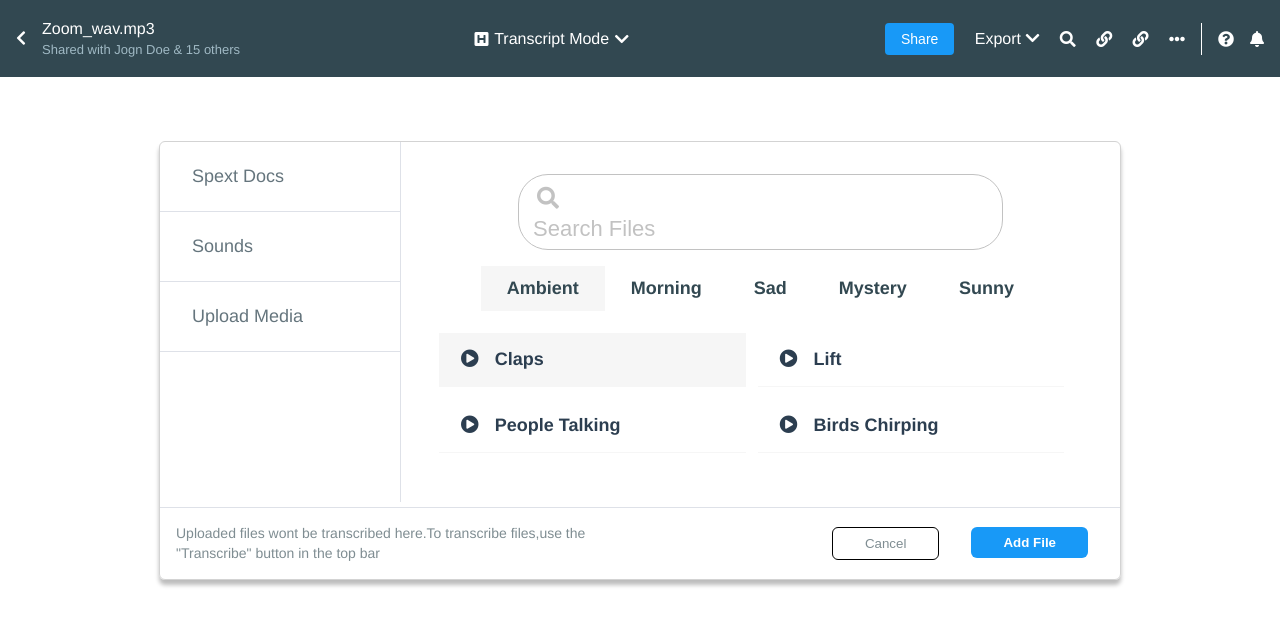
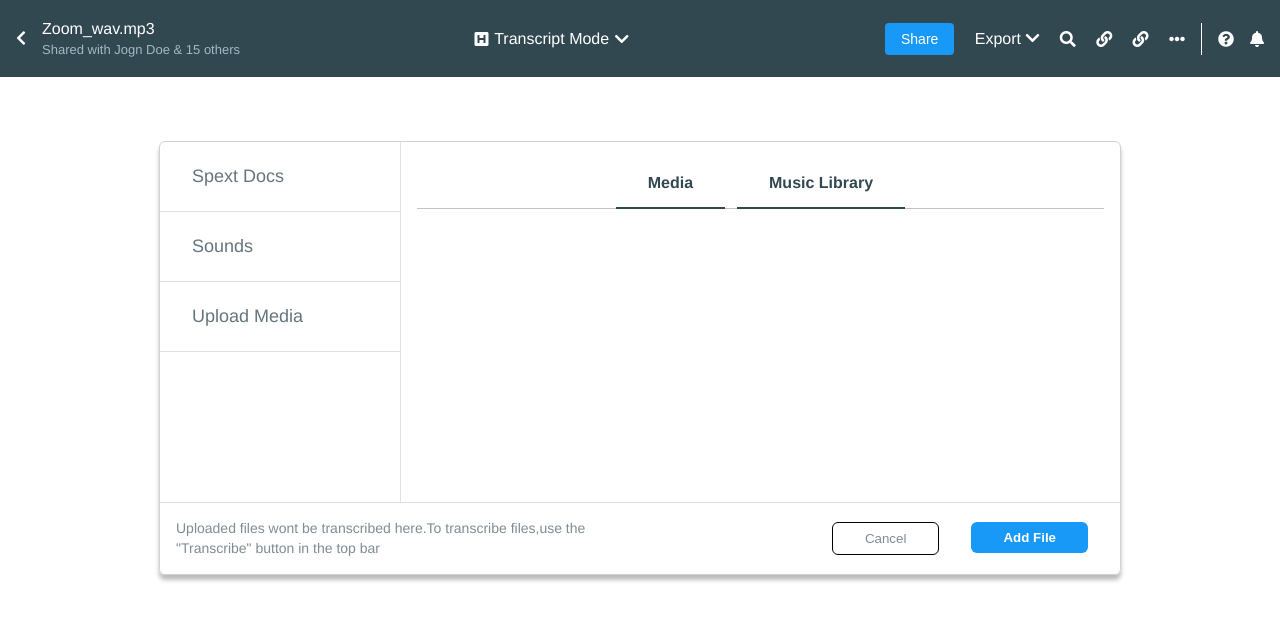
Before and after one commit to eleMental595/spext-revamp, a Vue app in the folder spext-revamp/: page /addfile/sounds in a window 1280 px wide. Shown: the top 626 px of the page. Built offline with nearby package versions, Linux system fonts and the light colour scheme; what v-tooltip, vue-js-modal would draw is missing.

Commit message:
sounds component header added

```diff
--- a/spext-revamp/src/components/Sounds/Media/Media.html
+++ b/spext-revamp/src/components/Sounds/Media/Media.html
@@ -0,0 +1,3 @@
+<div>
+    Media
+</div>
--- a/spext-revamp/src/components/Sounds/MusicLibrary/MusicLibrary.css
+++ b/spext-revamp/src/components/Sounds/MusicLibrary/MusicLibrary.css
@@ -101,6 +101,7 @@
     border-bottom: 1px solid #f6f6f6;
     font-weight: bold;
     cursor: pointer;
+    color: #324851;
 }
 
 .results .result-list .item .icon {
--- a/spext-revamp/src/components/Sounds/Sounds.html
+++ b/spext-revamp/src/components/Sounds/Sounds.html
@@ -1,7 +1,10 @@
 <div id="sounds">
-  <!-- <p>Sounds</p>
-    <router-link to="/media">Media</router-link>
-    <router-link to="/musiclibrary">Music Library</router-link> -->
-  <MusicLibrary></MusicLibrary>
+  <div class="sound-nav">
+<router-link to="media">Media</router-link>
+<router-link to="musiclibrary">Music Library</router-link>
+  </div>
+    <div class="content">
+    <router-view></router-view>
+    </div>
 </div>
-<!-- </router-view> -->
+</router-view>
--- a/spext-revamp/src/components/Sounds/Sounds.scss
+++ b/spext-revamp/src/components/Sounds/Sounds.scss
@@ -3,4 +3,19 @@
 #sounds {
     padding: 16px;
     text-align: center;
+    flex-direction: column;
+
+    .sound-nav {
+        padding: 16px;
+        border-bottom: 1px solid #c2c2c2;
+
+        a {
+            text-decoration: none;
+            margin: 0 6px;
+            padding: 16px 32px;
+            color: #324851;
+            font-weight: bold;
+            border-bottom: 2px solid #324851;
+        }
+    }
 }
--- a/spext-revamp/src/router.js
+++ b/spext-revamp/src/router.js
@@ -3,6 +3,8 @@ import VueRouter from "vue-router";
 import AddFiles from "./components/AddFiles/AddFiles";
 import SpextDocs from "./components/SpextDocs/SpextDocs";
 import Sounds from "./components/Sounds/Sounds";
+import MusicLibrary from "./components/Sounds/MusicLibrary/MusicLibrary";
+import Media from "./components/Sounds/Media/Media";
 import UploadMedia from "./components/UploadMedia/UploadMedia";
 
 Vue.use(VueRouter);
@@ -22,7 +24,19 @@ const router = new VueRouter({
         {
           path: "sounds",
           name: "sounds",
-          component: Sounds
+          component: Sounds,
+          children: [
+            {
+              path: "musiclibrary",
+              name: "musiclibrary",
+              component: MusicLibrary
+            },
+            {
+              path: "/media",
+              name: "media",
+              component: Media
+            }
+          ]
         },
         {
           path: "uploadmedia",
```
